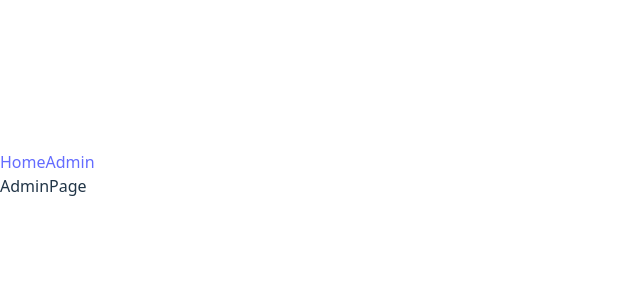
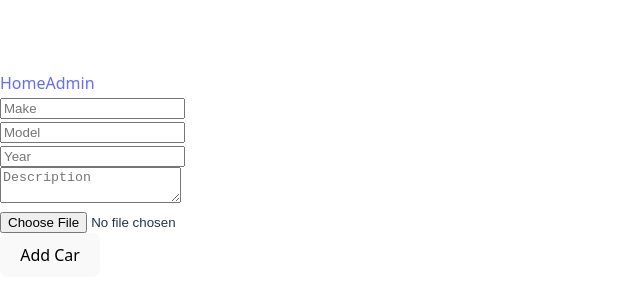
Before and after one commit to Nicholas-Riegel/cars, a React app in the folder frontend/: page /admin in a window 1280 px wide. Shown: the part 226-526 px from the top of the page, without its empty margins (0-640 px from the left). Built offline with nearby package versions, Linux system fonts and the light colour scheme; the HTML template or start-up script is replaced by a standard one.

Commit message:
Home and Admin pages work.

```diff
--- a/frontend/src/assets/AdminPage.tsx
+++ b/frontend/src/assets/AdminPage.tsx
@@ -1,8 +1,81 @@
+import { useState } from 'react'
+import axios from 'axios'
 
-const AdminPage = () => {
-  return (
-    <div>AdminPage</div>
-  )
+function AdminPage() {
+
+    const [make, setMake] = useState('')
+    const [model, setModel] = useState('')
+    const [year, setYear] = useState('')
+    const [description, setDescription] = useState('')
+    const [file, setFile] = useState<File | null>(null)
+
+    const handleSubmit = async (e: React.FormEvent) => {
+        e.preventDefault()
+
+        const formData = new FormData()
+        formData.append('make', make)
+        formData.append('model', model)
+        if (year) formData.append('year', year)
+        if (description) formData.append('description', description)
+        if (file) formData.append('file', file)
+
+        try {
+            await axios.post(
+                '/api/cars/upload-with-image',
+                formData,
+                {headers: { 'Content-Type': 'multipart/form-data' }
+            })
+            // Clear form or show success message
+            setMake('')
+            setModel('')
+            setYear('')
+            setDescription('')
+            setFile(null)
+        } catch (err) {
+            console.error(err)
+        }
+    }
+
+    return (
+        <form onSubmit={handleSubmit}>
+            <input
+                type="text"
+                value={make}
+                onChange={(e) => setMake(e.target.value)}
+                placeholder="Make"
+                required
+            />
+            <br />
+            <input
+                type="text"
+                value={model}
+                onChange={(e) => setModel(e.target.value)}
+                placeholder="Model"
+                required
+            />
+            <br />
+            <input
+                type="number"
+                value={year}
+                onChange={(e) => setYear(e.target.value)}
+                placeholder="Year"
+            />
+            <br />
+            <textarea
+                value={description}
+                onChange={(e) => setDescription(e.target.value)}
+                placeholder="Description"
+            />
+            <br />
+            <input
+                type="file"
+                accept="image/*"
+                onChange={(e) => setFile(e.target.files?.[0] || null)}
+            />
+            <br />
+            <button type="submit">Add Car</button>
+        </form>
+    )
 }
 
 export default AdminPage
--- a/frontend/src/assets/HomePage.tsx
+++ b/frontend/src/assets/HomePage.tsx
@@ -9,6 +9,7 @@ function HomePage() {
 		model: string
 		year: number
 		description: string
+        imagePath: string
 	}
 
 	const [carsState, setCarsState] = useState<Car[]>([])
@@ -34,7 +35,8 @@ function HomePage() {
 						{carsState.map((car) => (
 							<li key={car.id}>
 								{car.make} {car.model} {car.year}: {car.description}
-								{/* {JSON.stringify(car)} */}
+                                <br />
+								<img src={`/api/images/${car.imagePath}`} alt={`${car.make} ${car.model}`} width="200" />
 							</li>
 						))}
 					</ul>
```
